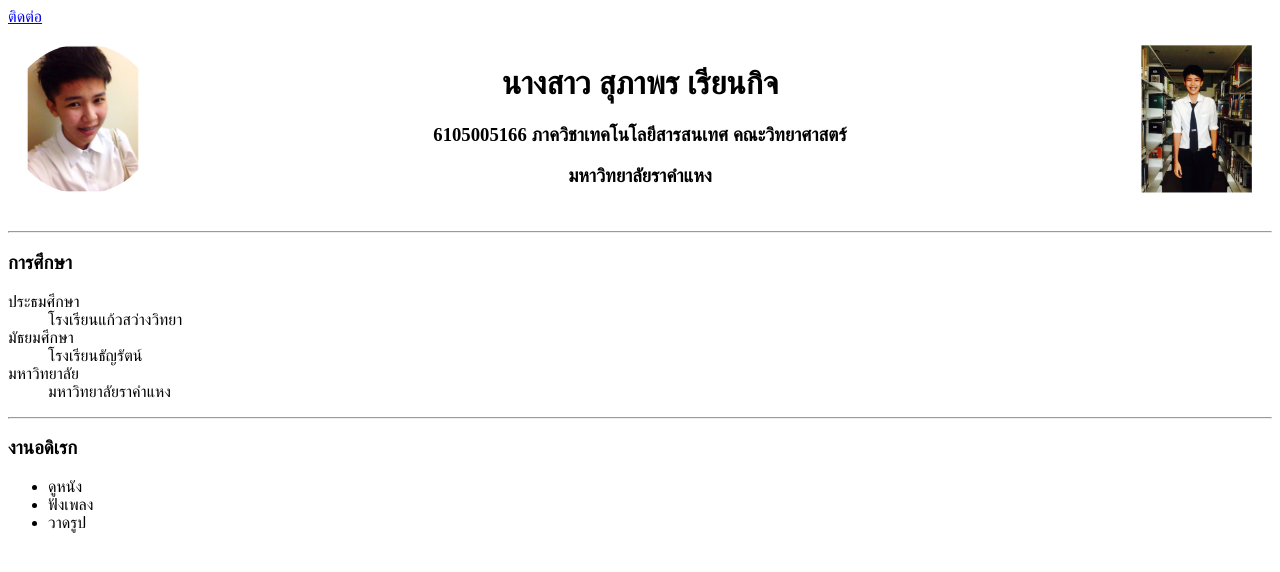
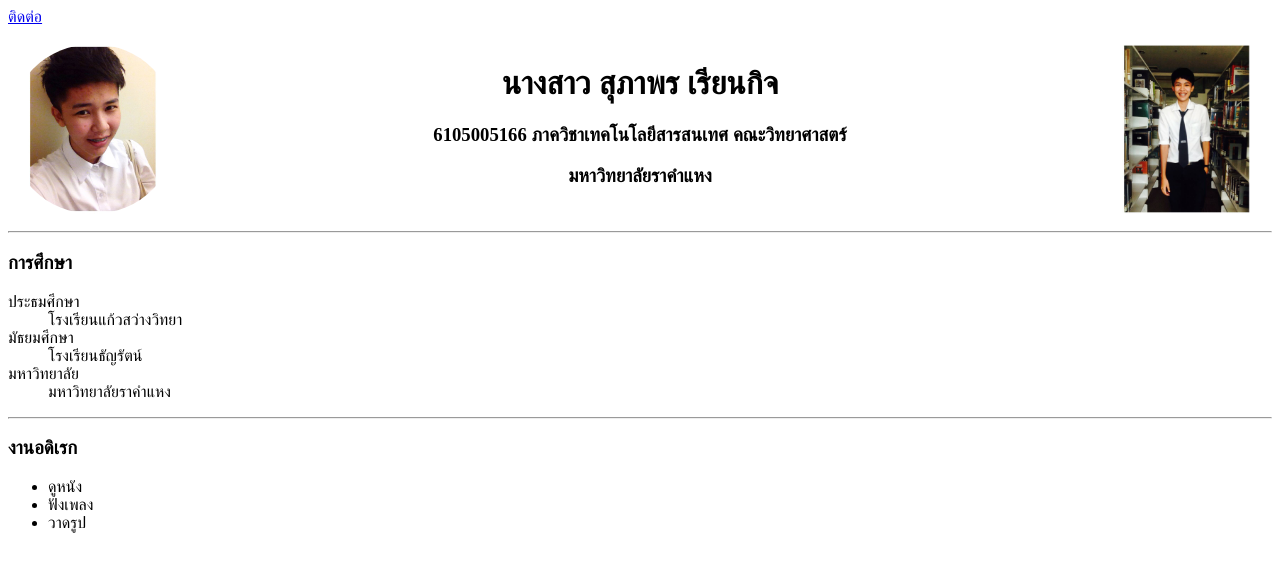
Before and after one commit to Supaporn06/profile, a plain HTML site: page index.html in a window 1280 px wide. Drawn offline with Linux system fonts and the light colour scheme.

Commit message:
commit on main

```diff
--- a/index.html
+++ b/index.html
@@ -10,8 +10,8 @@
   <a href="contact.html"> ติดต่อ </a>
   <br /><br />
 
-  <td><img src="image\me.jpg" style="border-radius: 50%" width="150" height="150" align=left>
-    <img src="image\me1.jpg" width="150" height="150" align=right>
+  <td><img src="image\me.jpg" style="border-radius: 70%" width="170" height="170" align=left>
+    <img src="image\me1.jpg" width="170" height="170" align=right>
     <center>
       <tr>
         <h1>นางสาว สุภาพร เรียนกิจ</h1>
```
Also changed, not shown: contact.html (+1 -1 lines).
